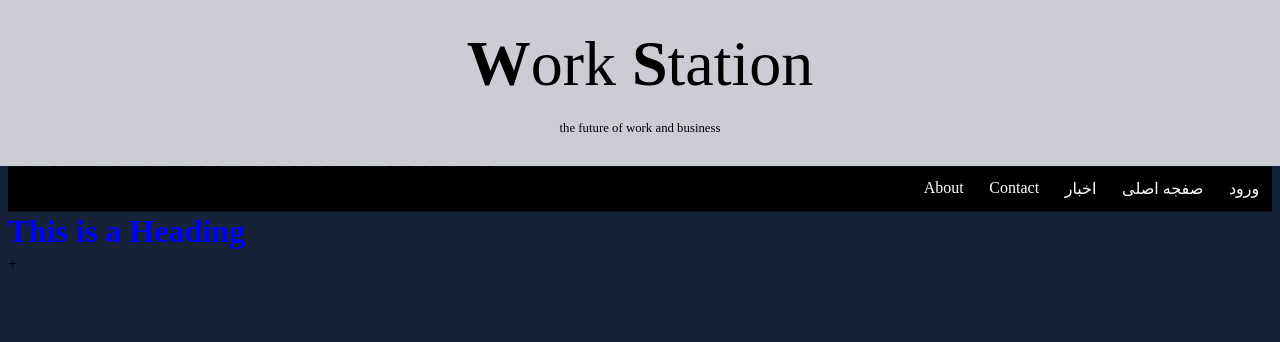
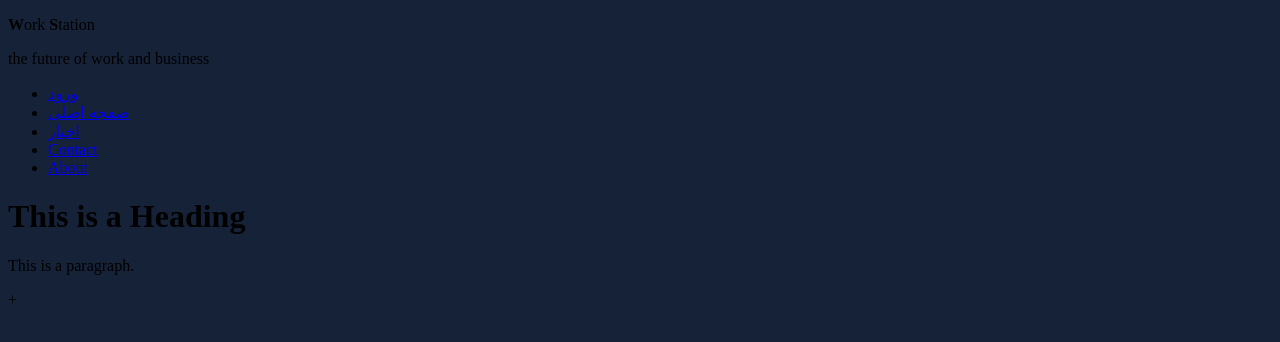
Before and after one commit to shatzadehrazie/sample2, a plain HTML site: page WS/Work Station.html in a window 1280 px wide. Drawn offline with Linux system fonts and the light colour scheme.

Commit message:
new eddit ws

```diff
--- a/WS/css/main.css
+++ b/WS/css/main.css
@@ -1,67 +1,3 @@
 body {
   background-color: #152238;
 }
-h1 {
-  color: blue;
-}
-.basetext {
-  font-size:5vw
-}
-#divtop{
-  background-color: #ccccd5;
-  height: 13vw;
-  width: 100%;
-  text-align: center;
-  line-height: 0;
-  position: fixed;
-  top: 0;
-  left: 0;
-  display: block;
-}
-#logoname {
-  font-size: 5vw;
-  color: fcc201;
-  line-height:
-}
-#logonameunder{
-  line-height: 0;
-  text-align: bottom;
-  font-size: 1vw;
-}
-ul {
-          list-style-type: none;
-          margin: 0;
-          padding: 0;
-          overflow: hidden;
-          background-color: #000000;
-          position: fixed;
-          position: sticky;
-          display: block;
-          top: 13vw;
-          width: 100%;
-        }
-
-        li {
-          float: left;
-        }
-
-        li a {
-          display: block;
-          color: white;
-          text-align: center;
-          padding: 1vw;
-          text-decoration: none;
-        }
-
-        li a:hover {
-          background-color: #999999;
-        }
-
-        ul li {
-          float: right;
-        }
-
-#h1top{
-  top: 15vw;
-  position: fixed;
-}
--- a/WS/loginpage.html
+++ b/WS/loginpage.html
@@ -1,106 +1,13 @@
 <!DOCTYPE html>
-<html>
+<html lang="en">
 <head>
-<meta name="viewport" content="width=device-width, initial-scale=1">
-<style>
-body {
-  font-family: Arial, Helvetica, sans-serif;
-  background-image: url('img/login.jpg');
-  background-repeat: no-repeat;
-  background-attachment: fixed;
-  background-size: 100% 100%;
-}
-form {
-
-}
-
-input[type=text], input[type=password] {
-  width: 50%;
-  padding: 12px 20px;
-  margin: 8px 0;
-  display: inline-block;
-  border: 1px solid #ccc;
-  box-sizing: border-box;
-}
-
-button {
-  background-color: #04AA6D;
-  color: white;
-  padding: 14px 20px;
-  margin: 8px 0;
-  border: none;
-  cursor: pointer;
-  width: 100%;
-}
-
-button:hover {
-  opacity: 0.8;
-}
-
-.cancelbtn {
-  width: auto;
-  padding: 10px 18px;
-  background-color: #f44336;
-}
-
-.imgcontainer {
-  text-align: center;
-  margin: 24px 0 12px 0;
-}
-
-img.avatar {
-  width: 40%;
-  border-radius: 50%;
-}
-
-.container {
-  padding: 16px;
-}
-
-span.psw {
-  float: right;
-  padding-top: 16px;
-}
-
-/* Change styles for span and cancel button on extra small screens */
-@media screen and (max-width: 300px) {
-  span.psw {
-     display: block;
-     float: none;
-  }
-  .cancelbtn {
-     width: 100%;
-  }
-}
-</style>
+  <meta charset="UTF-8">
+  <meta http-equiv="X-UA-Compatible" content="IE=edge">
+  <meta name="viewport" content="width=device-width, initial-scale=1.0">
+  <link rel="stylesheet" src="">
+  <title>Work Station</title>
 </head>
 <body>
 
-<h2 style="direction: rtl;">Login Form</h2>
-
-<form action="/action_page.php" method="post">
-  <div class="imgcontainer">
-    <img src="img_avatar2.png" alt="Avatar" class="avatar">
-  </div>
-
-  <div class="container" style="direction: rtl;">
-    <label for="uname"><b>نام کاربری</b></label>
-    <input type="text" placeholder="Enter Username" name="uname" required>
-
-    <label for="psw"><b>رمز عبور</b></label>
-    <input type="password" placeholder="Enter Password" name="psw" required>
-
-    <button type="submit">ورود</button>
-    <label>
-      <input type="checkbox" checked="checked" name="remember"> مرا به خاطر بسپار
-    </label>
-  </div>
-
-  <div class="container">
-    <button type="button" class="cancelbtn">بازگشت</button>
-    <span class="psw">بازیابی <a href="#">رمز</a></span>
-  </div>
-</form>
-
 </body>
 </html>
```
